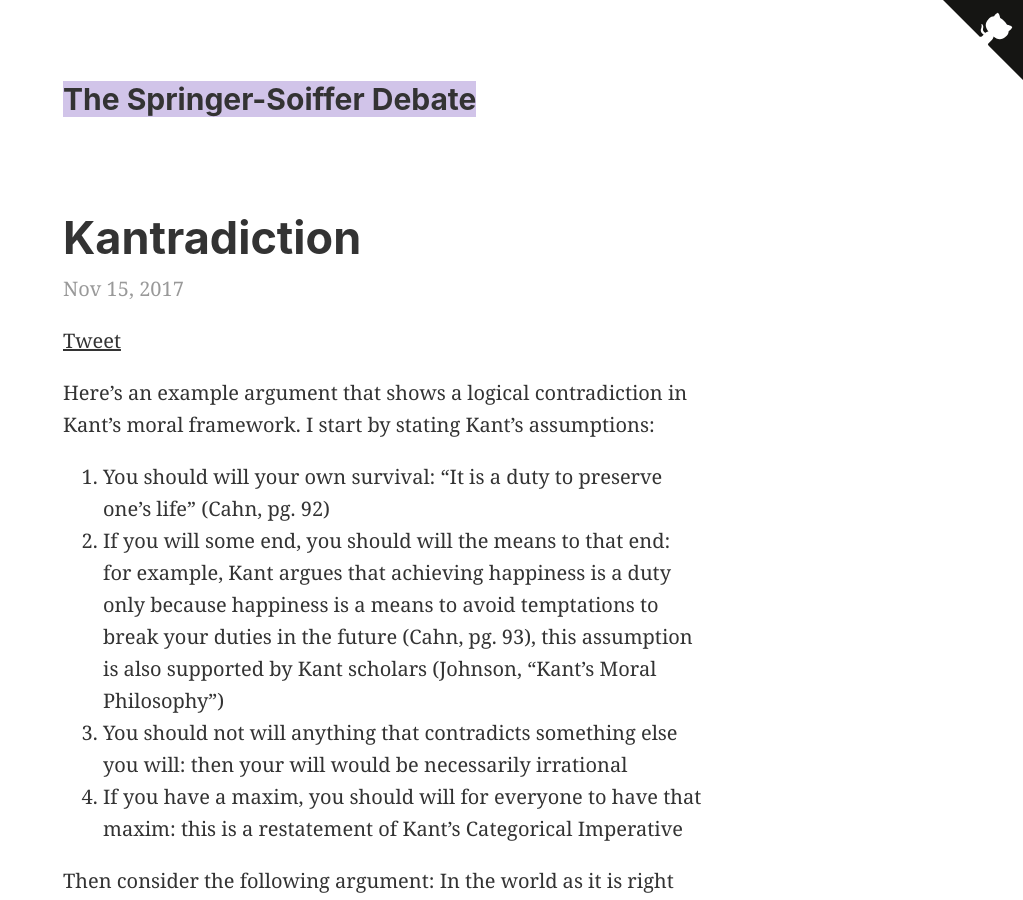
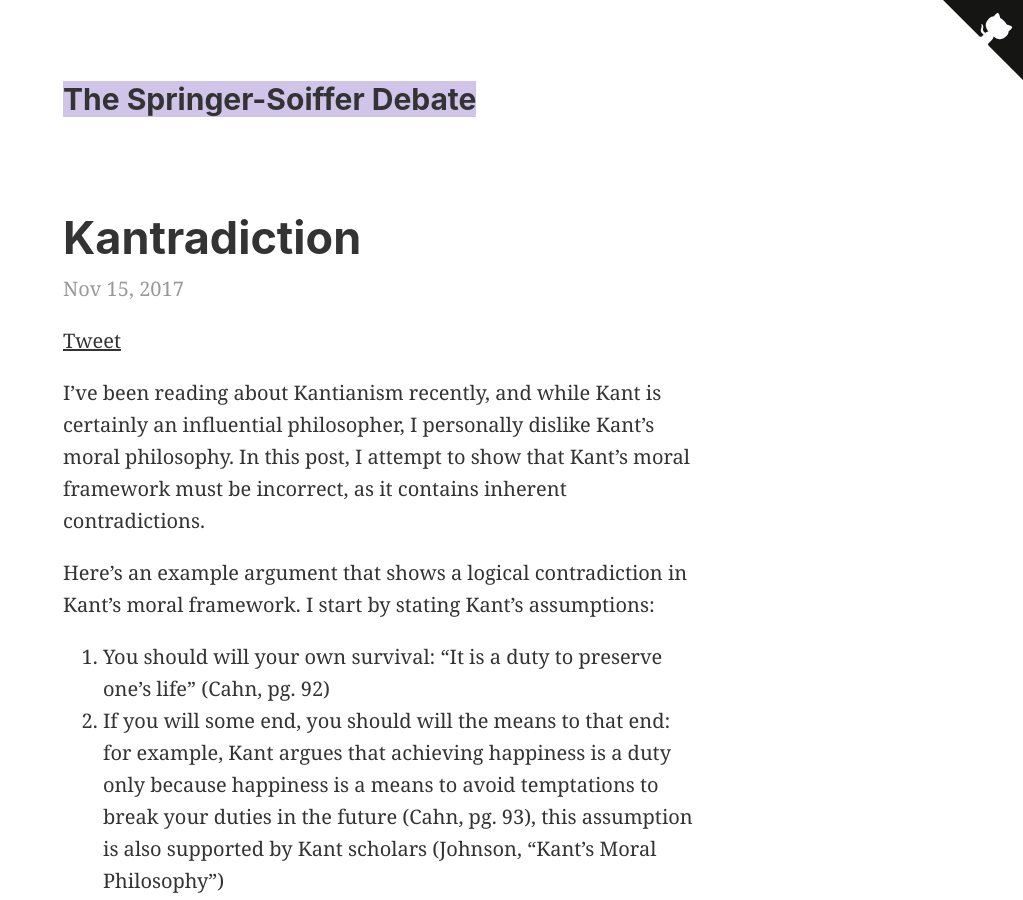
Before and after one commit to thessdebate/thessdebate.github.io, a Jekyll site: the page built from _posts/2017-11-15-kantradiction.md, in a window 1280 px wide and 900 px high. Shown: the whole window, without its empty margins (257-1280 px from the left). Built offline with Jekyll 4.4.1, drawn with Linux system fonts in a browser that asks for light colours; our own code applies the rules of GitHub Pages for plain Markdown files; comment, search, counter and statistics services are not loaded.

Commit message:
Updated blog post

```diff
--- a/_posts/2017-11-15-kantradiction.md
+++ b/_posts/2017-11-15-kantradiction.md
@@ -4,6 +4,8 @@ title: "Kantradiction"
 # To set og:image:
 # image: ...
 ---
+
+I've been reading about Kantianism recently, and while Kant is certainly an influential philosopher, I personally dislike Kant's moral philosophy. In this post, I attempt to show that Kant's moral framework must be incorrect, as it contains inherent contradictions.
 
 Here’s an example argument that shows a logical contradiction in Kant’s moral framework. I start by stating Kant’s assumptions:
 1.	You should will your own survival: “It is a duty to preserve one’s life” (Cahn, pg. 92)
```
